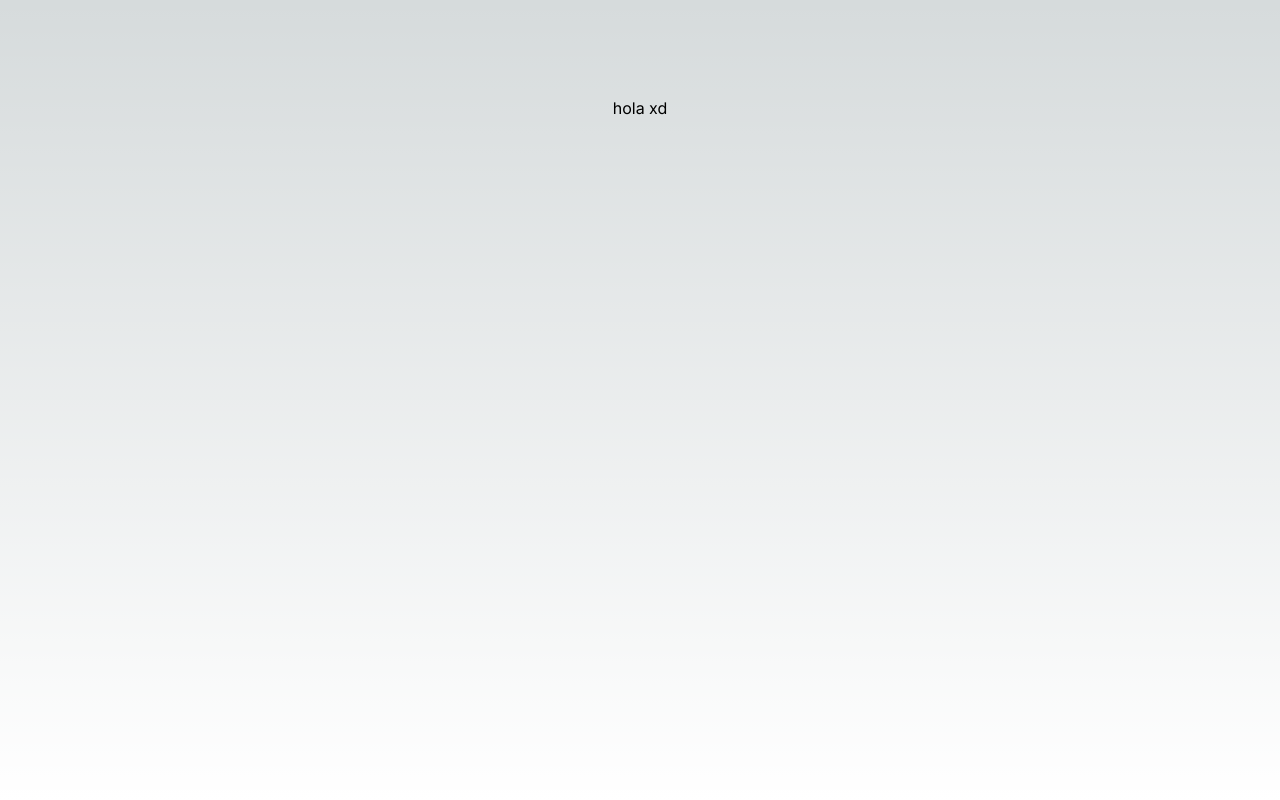
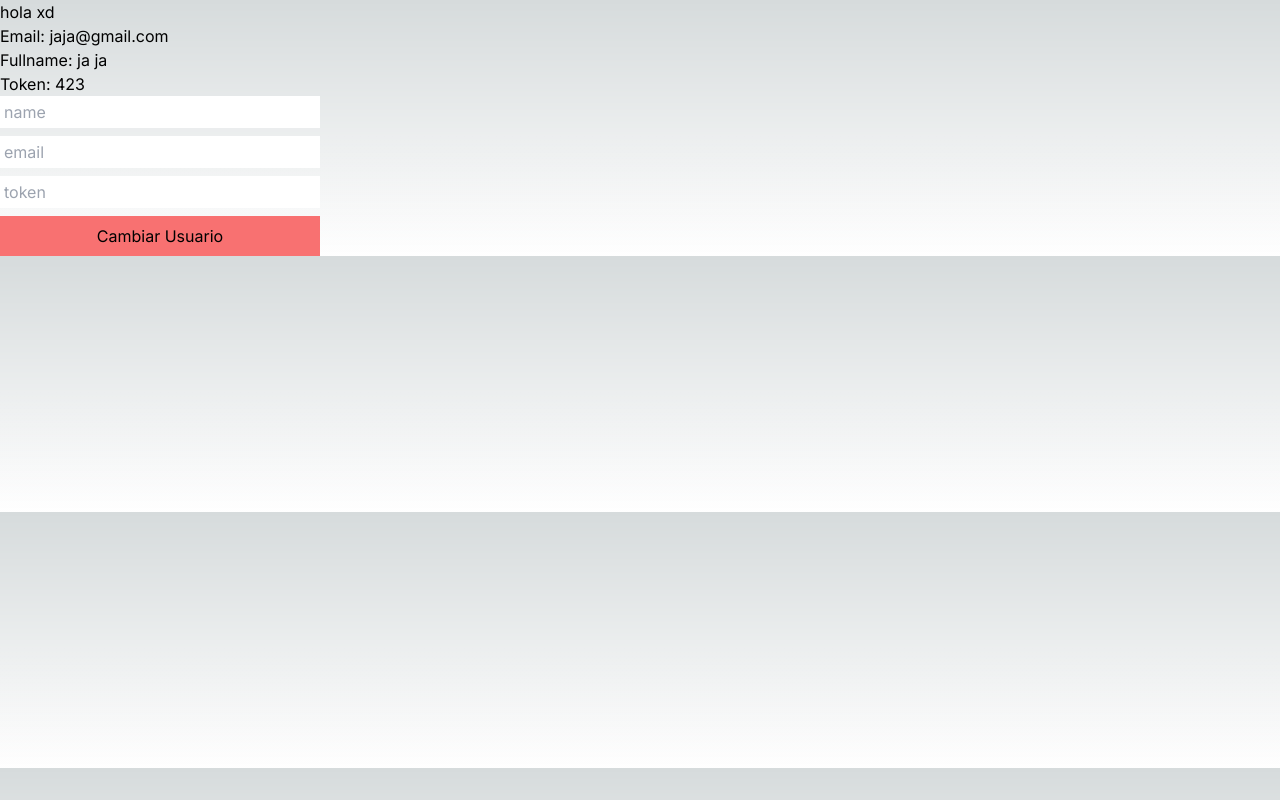
Before and after one commit to Ulise22/learning-redux, a Next.js app: page / in a window 1280 px wide. Built offline with nearby package versions, Linux system fonts and the light colour scheme.

Commit message:
another commit

```diff
--- a/src/app/page.tsx
+++ b/src/app/page.tsx
@@ -1,7 +1,53 @@
+'use client'
+import { useSelector, useDispatch } from 'react-redux'
+import { useState } from 'react'
+import { setUser } from '@/redux/reducers/userSlice'
+
 export default function Home () {
+  const [userName, setUserName] = useState('')
+  const [userEmail, setUserEmail] = useState('')
+  const [userToken, setUserToken] = useState()
+  const dispatch = useDispatch()
+  const { email, fullName, token } = useSelector(state => state.user)
+
+  const handleName = (e) => {
+    e.preventDefault()
+
+    setUserName(e.target.value)
+  }
+
+  const handleEmail = (e) => {
+    e.preventDefault()
+
+    setUserEmail(e.target.value)
+  }
+
+  const handleToken = (e) => {
+    e.preventDefault()
+
+    setUserToken(e.target.value)
+  }
+
+  const handleSubmit = (e) => {
+    e.preventDefault()
+
+    dispatch(setUser({ email: userEmail, fullName: userName, token: userToken }))
+  }
   return (
-    <main className='flex min-h-screen flex-col items-center justify-between p-24'>
+    <main className=''>
       hola xd
+      <p>Email: {email} </p>
+      <p>Fullname: {fullName} </p>
+      <p>Token: {token} </p>
+      <form onSubmit={handleSubmit} className='flex gap-2 flex-col w-3/12'>
+        <input onChange={handleName} className='p-1 text-black' type='text' placeholder='name' />
+        <input onChange={handleEmail} className='p-1 text-black' type='email' placeholder='email' />
+        <input onChange={handleToken} className='p-1 text-black' type='number' placeholder='token' />
+
+        <button className='p-2 bg-red-400 text-black'>
+          Cambiar Usuario
+        </button>
+      </form>
     </main>
   )
 }
--- a/src/redux/reducers/userSlice.js
+++ b/src/redux/reducers/userSlice.js
@@ -3,7 +3,7 @@ import { createSlice } from '@reduxjs/toolkit'
 const initialState = {
   email: 'jaja@gmail.com',
   fullName: 'ja ja',
-  token: '423'
+  token: 423
 }
 
 export const userSlice = createSlice({
```
